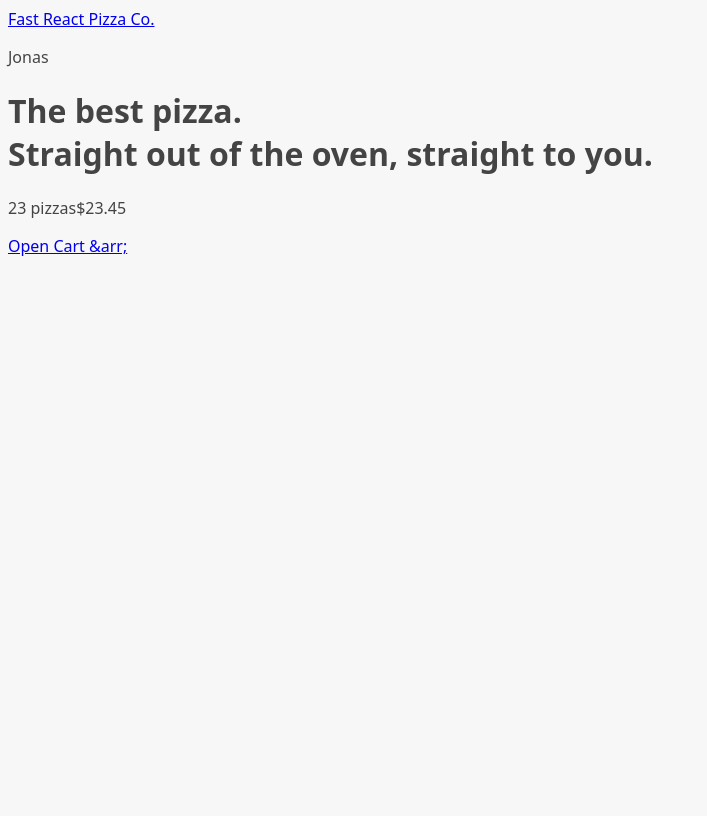
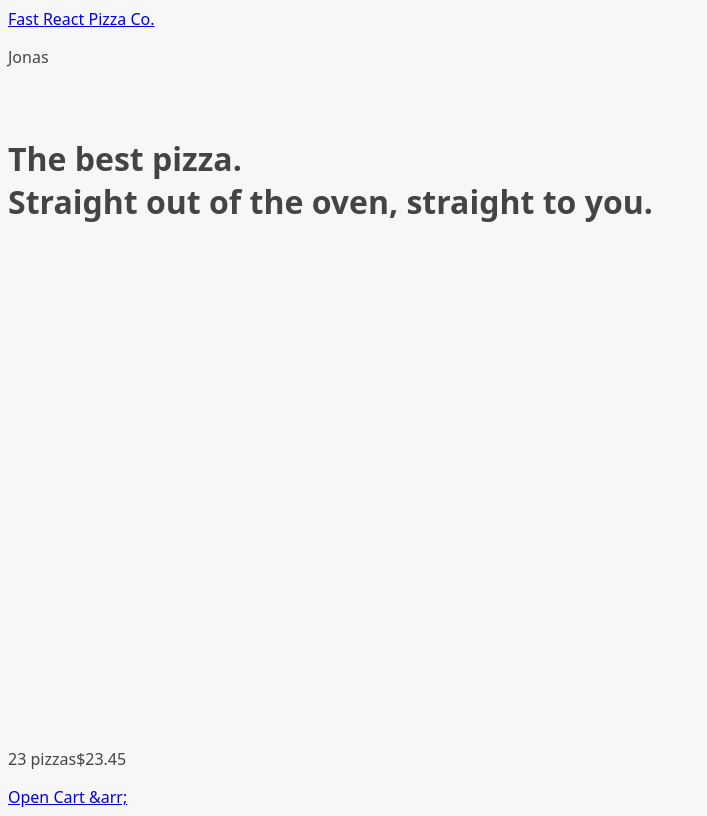
Before and after one commit to abdGhost/fast-react-pizza, a React (Vite) app: page / in a window 1280 px wide. Shown: the whole page, without its empty margins (0-707 px from the left). Built offline with nearby package versions, Linux system fonts and the light colour scheme.

Commit message:
added loader component while fetching data

```diff
--- a/src/features/menu/Menu.jsx
+++ b/src/features/menu/Menu.jsx
@@ -19,4 +19,5 @@
   const menu = await getMenu();
   return menu;
 }
+
 export default Menu;
--- a/src/ui/AppLayout.jsx
+++ b/src/ui/AppLayout.jsx
@@ -1,10 +1,15 @@
 import Header from "./Header";
 import CartOverview from "../features/cart/CartOverview";
-import { Outlet } from "react-router-dom";
+import { Outlet, useNavigation } from "react-router-dom";
+import Loader from "./Loader";
 
 export default function AppLayout() {
+  const navigation = useNavigation();
+  console.log(navigation);
+  const isLoading = navigation.state === "loading";
   return (
-    <div>
+    <div className="layout">
+      {isLoading && <Loader />}
       <Header />
       <main>
         <Outlet />
--- /dev/null
+++ b/src/ui/Loader.jsx
@@ -0,0 +1,3 @@
+export default function Loader() {
+  return <div className="loader">Loader</div>;
+}
```
